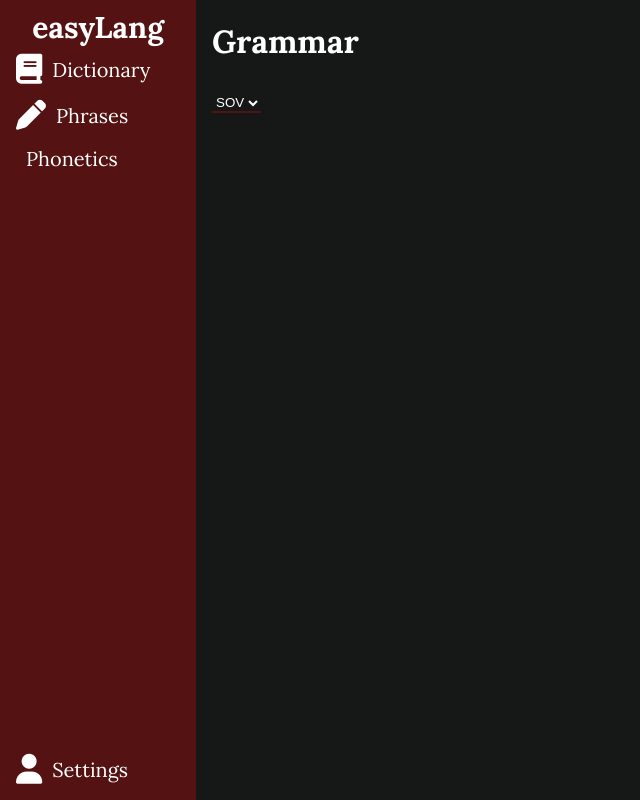
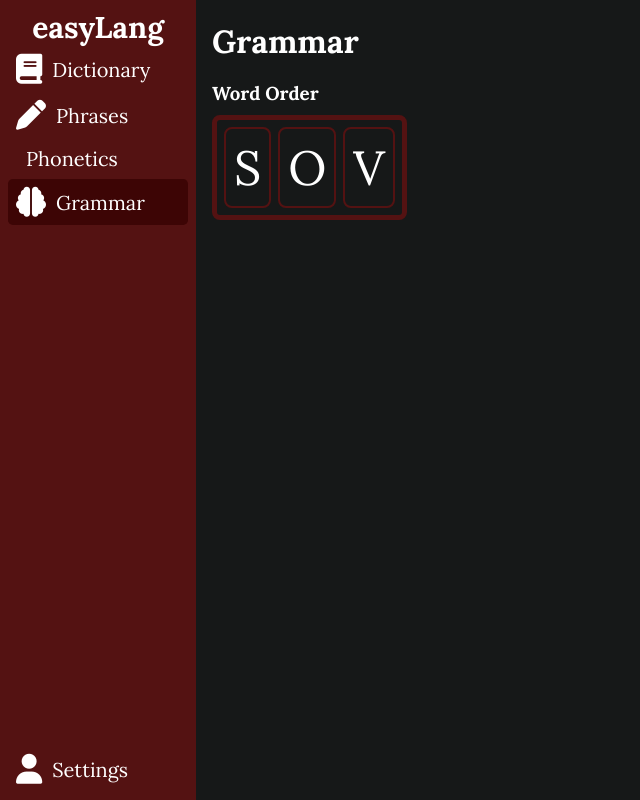
Before and after one commit to okwesil/easylang, a Vue app: page /grammar in a window 1280 px wide. Shown: the whole page, without its empty margins (0-640 px from the left). Built offline with nearby package versions, Linux system fonts and the light colour scheme; no server answers; some icons are missing; a web font is replaced by a local one.

Commit message:
Grammar page now shows. Changed word autocomplete algorithm.

```diff
--- a/package.json
+++ b/package.json
@@ -9,6 +9,7 @@
   "dependencies": {
     "core-js": "^3.8.3",
     "firebase": "^12.12.0",
+    "jaro-winkler": "^0.2.8",
     "vue": "^3.2.13",
     "vue-router": "^4.0.3"
   },
--- /dev/null
+++ b/src/Components/OrderSelect.vue
@@ -0,0 +1,49 @@
+<script setup>
+import { ref, watch } from 'vue'
+const emit = defineEmits(['newOrder'])
+const props = defineProps({
+    options: {
+        type: String,
+        required: true
+    }
+})
+const options = ref(props.options.split(' '))
+const dragging = ref(null)
+const handleDragStart = index => {
+    dragging.value = index
+}
+const handleDrop = index => {
+    const i = options.value.splice(dragging.value, 1)[0]
+    options.value.splice(index, 0, i)
+    dragging.value = null
+}
+
+watch(options, () => {
+    emit('newOrder', options.value)
+}, { deep: true })
+</script>
+
+<template>
+    <div class="word-order order">
+        <div v-for="(option, index) in options" :key="index" draggable="true" @dragstart="handleDragStart(index)" @dragover.prevent @drop="handleDrop(index)" class="option">{{ option }}</div>
+    </div>
+</template>
+
+<style scoped>
+.order {
+    display: flex;
+    width: fit-content;
+    padding: 7px;
+    border: 5px solid var(--accent-color);
+    border-radius: .5rem;
+    gap:  7px;
+}
+.option {
+    font-size: 3rem;
+    width: fit-content;
+    padding: .5rem;
+    text-align: center;
+    border: 2px solid var(--accent-color);
+    border-radius: .5rem;
+}
+</style>
--- a/src/Dictionary/DictionaryView.vue
+++ b/src/Dictionary/DictionaryView.vue
@@ -118,7 +118,7 @@ export default {
 </script>
 
 <template>
-  <div class="main-header-wrapper">
+  <div class="main-header-wrapper" @click="showSearch = false">
     <h1 class="header">Dictionary</h1>
     <p class="info">double click to delete, right click to edit</p>
   </div>
@@ -127,7 +127,7 @@ export default {
     <h3 v-if="justDeleted" @click="undoDelete" class="undo active">Undo</h3>
   </transition>
 
-  <div class="dictionary">
+  <div class="dictionary" @click="showSearch = false">
 
     <div class="list-select-wrapper">
       <span class="list-select" @dragover.prevent @drop="handleDrop('pronoun')" :class="{'selected': currentView == 'pronoun' }" @click="currentView = 'pronoun'">pronouns</span>
--- a/src/Dictionary/Search.vue
+++ b/src/Dictionary/Search.vue
@@ -1,6 +1,6 @@
 <script>
 import { wordsSimilarTo } from '@/Phrases/phrases';
-import { dictionary, findWord, searchValue  } from './dictionary';
+import { dictionary, showWord, searchValue  } from './dictionary';
 import { ref, onMounted } from 'vue';
 import { useRouter } from 'vue-router';
 
@@ -13,7 +13,7 @@ export default {
             searchInput.value.focus()
         })
 
-        const findWordWithRouter = id => findWord(router, id)
+        const findWordWithRouter = id => showWord(router, id)
 
         return {
             searchValue, dictionary, searchInput,
@@ -28,7 +28,7 @@ export default {
         <form @submit.prevent="findWord()">
             <input ref="searchInput" type="text" v-model="searchValue">
             <div class="results">
-                <div class="result" v-for="(id, index) in wordsSimilarTo(searchValue, true, 3)" :key="index" @click="findWord(id)" >
+                <div class="result" v-for="(id, index) in wordsSimilarTo(searchValue, 'both', 3)" :key="index" @click="findWord(id)" >
                     {{ dictionary[id].spelling }} -> {{ dictionary[id].definition }}
                 </div>
             </div>
@@ -44,8 +44,7 @@ export default {
     top: 10px;
     padding: 10px;
     border-radius: 1rem;
-    background-color: var(--bg-color);
-    box-shadow: 10px 10px 5px hsla(0, 0%, 0%, 0.3);
+    width: 40vw;
 }
 
 form {
@@ -55,19 +54,25 @@ form {
 input {
     font-size: 2rem;
     background-color: var(--darker-bg);
+    border-radius: .5rem;
+    box-shadow: 10px 10px 5px hsla(0, 0%, 0%, 0.3);
 }
 
 .results {
-    margin-top: 5px;
     display: flex;
+    flex-wrap: nowrap;
     gap: 5px;
+    background-color: var(--bg-color);
 }
+
 .result {
     padding: 5px;
     border: 2px solid var(--accent-color);
     border-radius: .5rem;
     font-size: 1.5rem;
     overflow: hidden;
+    white-space: nowrap;
+    box-shadow: 10px 10px 5px hsla(0, 0%, 0%, 0.3);
     transition: background-color 0.3s ease;
 }
 
--- a/src/Dictionary/dictionary.js
+++ b/src/Dictionary/dictionary.js
@@ -53,9 +53,10 @@ watch(highlightedWord, (newVal) => {
     }
 })
 
-export const findWord = (router, id) => {
+export const showWord = (router, id) => {
+    console.log(id, dictionary.value[id])
     if (typeof id === 'undefined') {
-        id = wordsSimilarTo(searchValue.value, true, 1)[0]
+        id = wordsSimilarTo(searchValue.value, 'both', 1)[0]
         searchValue.value = ''
     }
     if (!router) {
--- a/src/Grammar/GrammarView.vue
+++ b/src/Grammar/GrammarView.vue
@@ -1,6 +1,9 @@
 <script>
+import OrderSelect from '@/Components/OrderSelect.vue';
+
 export default {
-    name: 'GrammarView'
+    name: 'GrammarView',
+    components: { OrderSelect },
 }
 </script>
 
@@ -8,19 +11,19 @@ export default {
     <div class="main-header-wrapper">
       <h1 class="header">Grammar</h1>
     </div>
+    <div class="grammar">
 
-    <select class="word-order">
-        <option value="SOV">SOV</option>
-        <option value="SVO">SVO</option>
-        <option value="VSO">VSO</option>
-        <option value="VOS">VOS</option>
-        <option value="OSV">OSV</option>
-        <option value="OVS">OVS</option>
-    </select>
+        <h3>Word Order</h3>
+        <OrderSelect @new-order="(order) => console.log(order)" options="S O V" />
+    </div>
 </template>
 
 <style scoped>
-select {
-    margin: 2rem;
+.grammar {
+    margin-left: 2rem;
 }
+h3 {
+    margin-bottom: 10px;
+}
+
 </style>
--- a/src/Phrases/PhraseView.vue
+++ b/src/Phrases/PhraseView.vue
@@ -1,6 +1,6 @@
 <script>
 import { phrases, generateMeaning, spellingOf, meaningOf, sentenceFrom } from './phrases';
-import { dictionary, findWord } from '@/Dictionary/dictionary';
+import { dictionary, showWord } from '@/Dictionary/dictionary';
 import { ref, useTemplateRef } from 'vue';
 import { useRouter } from 'vue-router';
 import NewPhrase from './NewPhrase.vue';
@@ -64,7 +64,7 @@ export default {
     }
 
     const router = useRouter()
-    const findWordWithRouter = id => findWord(router, id)
+    const findWordWithRouter = id => showWord(router, id)
 
     const handleSubmit = e => {
       phrases.value.unshift({ids: structuredClone(form.value.wordsAdded), meaning: form.value.meaning})
@@ -80,7 +80,7 @@ export default {
 </script>
 
 <template>
-  <div class="phrases"  >
+  <div class="phrases">
     <h1 class="new-phrase" @click="createNewPhrase">+</h1>
 
     <div class="main-header-wrapper">
@@ -114,7 +114,7 @@ export default {
 
 
     </div>
-    <new-phrase ref="form" @submit="handleSubmit"></new-phrase>
+    <NewPhrase ref="form" @close="undoDelete()" @submit="handleSubmit"></NewPhrase>
   </div>
 </template>
 
--- a/src/Phrases/phrases.js
+++ b/src/Phrases/phrases.js
@@ -1,5 +1,6 @@
 import { ref } from 'vue';
 import { dictionary } from '@/Dictionary/dictionary';
+import stringSimilarity from 'jaro-winkler';
 
 // array of objects with the following kv pairs
 // ids is an array of the ids of words in the dictionary
@@ -84,8 +85,11 @@ export const wordsSimilarTo = (testString, checkforSpelling, amount) => {
     }
 
     let values = [] // either an array of [id, spelling] or [id, definition]
-    if (checkforSpelling) {
+    if (checkforSpelling == true) {
         values = Object.values(dictionary.value).map(entry => [entry.id, cleanString(entry.spelling)])
+    } else if (checkforSpelling == 'both') {
+        values = Object.values(dictionary.value).map(entry => [entry.id, cleanString(entry.spelling)])
+        values = values.concat(Object.values(dictionary.value).map(entry => [entry.id, cleanString(entry.definition)]))
     } else {
         Object.values(dictionary.value).forEach(entry =>{
             // if a definition has a '/' it is treated as 2 different definitions
@@ -94,32 +98,6 @@ export const wordsSimilarTo = (testString, checkforSpelling, amount) => {
             }
         })
     }
-    const distances = values.map(([ id, string ]) => [id, getLevenshteinDistance(testString, string)]).sort((a, b) => a[1] - b[1])
+    const distances = values.map(([ id, string ]) => [id, stringSimilarity(testString, string)]).sort((a, b) => b[1] - a[1])
     return distances.slice(0, amount).map(entry => entry[0]) // return the id of the top 4 words
 }
-
-// this makes the algorithm prioritze same spelling over having the same length
-const SUB_COST = 1
-const INS_DEL_COST = 0.2
-// courtesy of gemini
-function getLevenshteinDistance(a, b) {
-    const matrix = [];
-
-    for (let i = 0; i <= b.length; i++) matrix[i] = [i];
-    for (let j = 0; j <= a.length; j++) matrix[0][j] = j;
-
-    for (let i = 1; i <= b.length; i++) {
-    for (let j = 1; j <= a.length; j++) {
-        if (b.charAt(i - 1) === a.charAt(j - 1)) {
-        matrix[i][j] = matrix[i - 1][j - 1];
-        } else {
-        matrix[i][j] = Math.min(
-            matrix[i - 1][j - 1] + SUB_COST, // substitution
-            matrix[i][j - 1] + INS_DEL_COST,     // insertion
-            matrix[i - 1][j] + INS_DEL_COST      // deletion
-        );
-        }
-    }
-    }
-    return matrix[b.length][a.length];
-}
--- a/src/Settings/SettingsView.vue
+++ b/src/Settings/SettingsView.vue
@@ -9,6 +9,11 @@
         <div class="line">
           <span class="label">Language Name</span>
           <input type="text" v-model="settings.name" @change="updateName">
+        </div>
+
+        <div class="line">
+          <span class="Word Count">Word Count</span>
+          <span>{{ Object.keys(dictionary).length }}</span>
         </div>
 
         <form v-if="currentUser == null" class="signin">
@@ -42,6 +47,7 @@ import { settings, updateHue, updateName, clearSave } from '../save.js'
 import { ref } from 'vue';
 import { createUserWithEmailAndPassword, signInWithEmailAndPassword, signOut } from 'firebase/auth'
 import { auth, currentUser } from '@/firebase.js';
+import { dictionary } from '@/Dictionary/dictionary.js';
 
 
   export default {
@@ -98,7 +104,7 @@ import { auth, currentUser } from '@/firebase.js';
       }
 
       return {
-        settings, email, password, currentUser,
+        settings, email, password, currentUser, dictionary,
         updateHue, updateName, signup, signin, signout
       }
     }
--- a/src/Sidebar/Sidebar.vue
+++ b/src/Sidebar/Sidebar.vue
@@ -10,7 +10,7 @@
         <sidebar-link to="/dictionary" icon="fa-solid fa-book">Dictionary</sidebar-link>
         <sidebar-link to="/phrases" icon="fa-solid fa-pen">Phrases</sidebar-link>
         <sidebar-link to="/phonetics" icon="fa-solid fa-volume">Phonetics</sidebar-link>
-        <!-- <sidebar-link to="/grammar" icon="fa-solid fa-brain">Grammar</sidebar-link> -->
+        <sidebar-link to="/grammar" icon="fa-solid fa-brain">Grammar</sidebar-link>
         <sidebar-link class="bottom" icon="fa-solid fa-user" to="/settings">{{ currentUser ? currentUser.email.substring(0, 10) + '...' : 'Settings' }}</sidebar-link>
   </div>
 </template>
```
Also changed, not shown: src/Phrases/NewPhrase.vue (+47 -38 lines), 1 other file (tests, documents, lock files or other folders).
